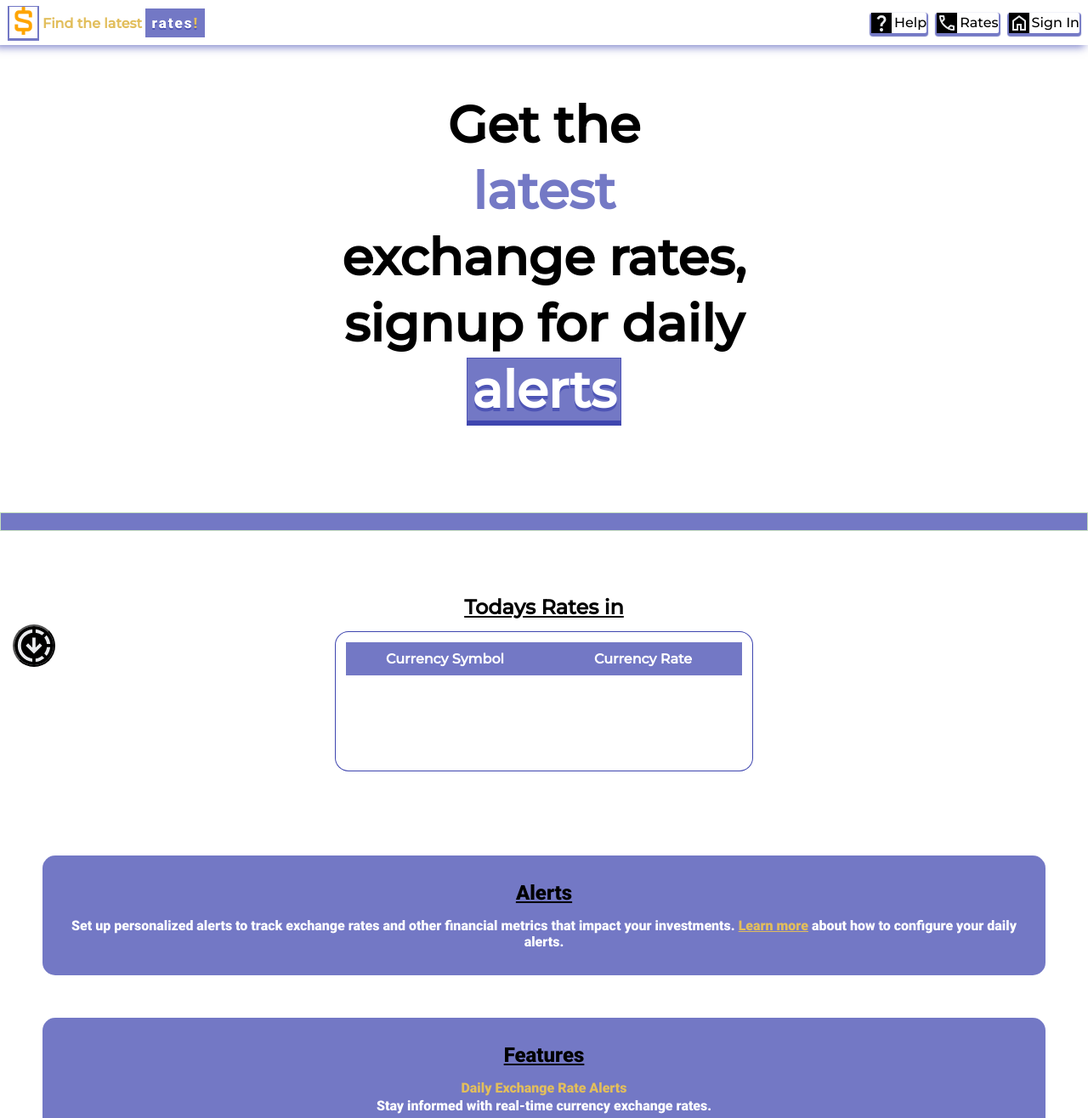
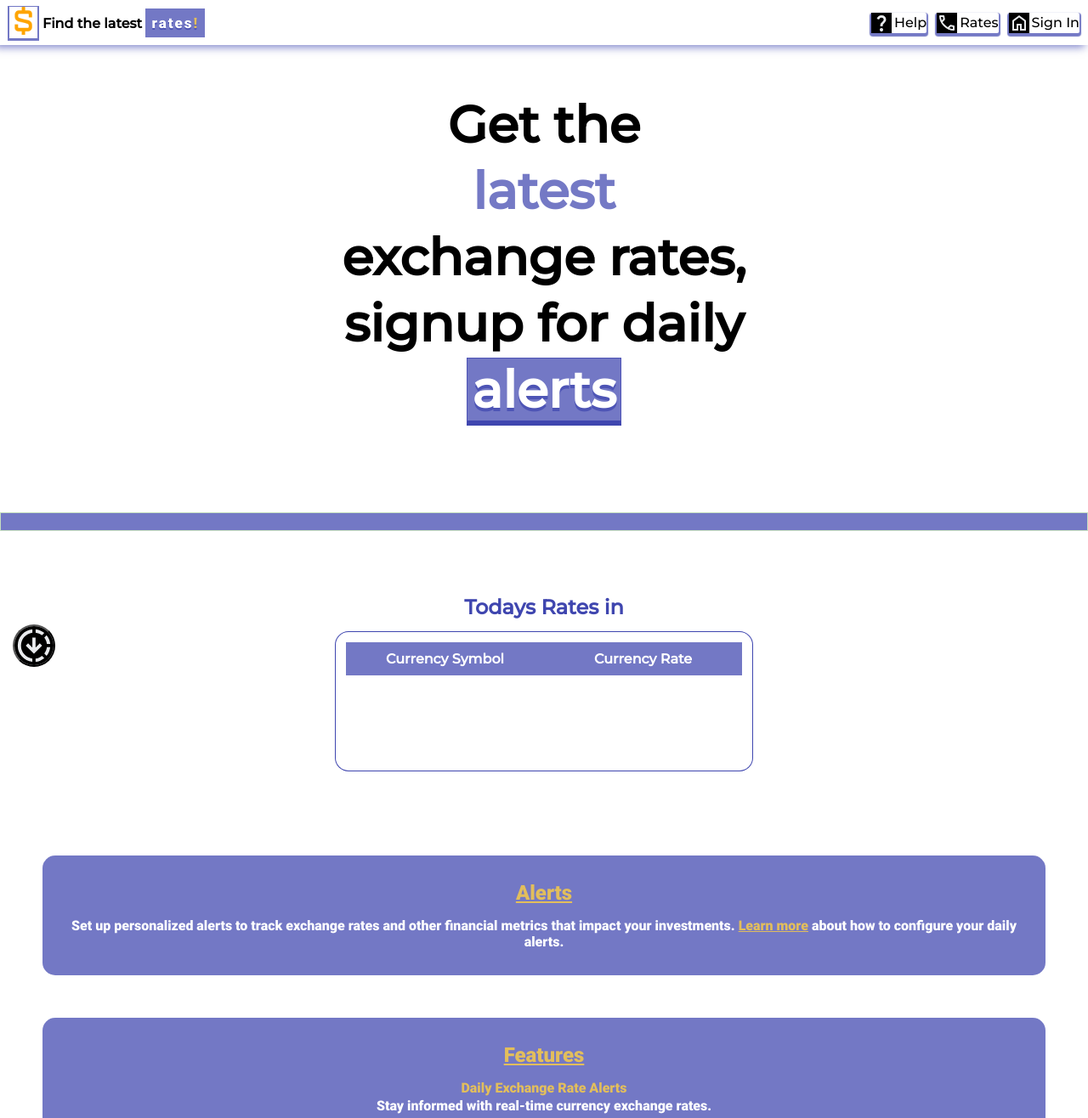
Before and after one commit to David4bay/Daily-Currency-Rate, a website: page Currency-Rate-PWA/public/index.html in a window 1280 px wide. Shown: the top 1316 px of the page at 85% size. Drawn offline with Linux system fonts and the light colour scheme; no server answers.

Commit message:
frontend ui updates

```diff
--- a/Currency-Rate-PWA/public/src/css/styles.css
+++ b/Currency-Rate-PWA/public/src/css/styles.css
@@ -33,14 +33,10 @@ body {
     color: var(--text);
 }
 
- h2 {
+ .article__content > h2 {
     color: var(--exclaim);
     text-decoration: underline;
     text-decoration-line: 3px;
-}
-
-h2:first-child {
-    color: var(--text);
 }
 
 strong {
@@ -116,6 +112,10 @@ a {
 
 .exclaimation {
     color: var(--exclaim);
+}
+
+.home__title {
+    color: var(--text);
 }
 
 .home__title:hover {
```
